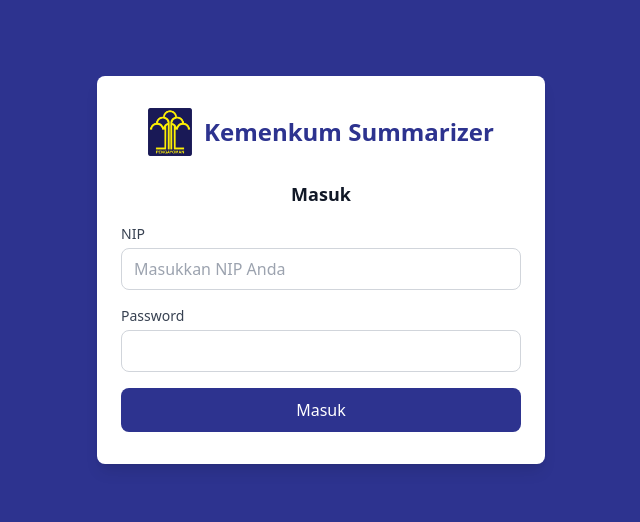
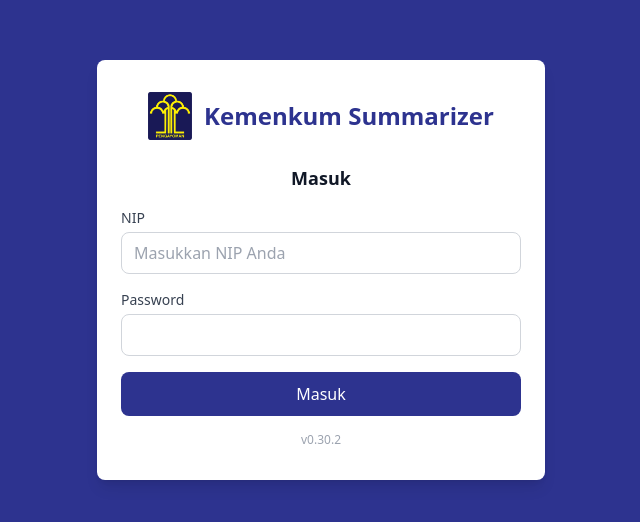
Before and after one commit to wilcentius-git/summarizer, a Next.js app: page /login in a window 1280 px wide. Shown: the part 130-652 px from the top of the page, without its empty margins (319-959 px from the left). Built offline with nearby package versions, Linux system fonts and the light colour scheme; no server answers.

Commit message:
Release v0.30.2: Show app version on login page

```diff
--- a/app/login/page.tsx
+++ b/app/login/page.tsx
@@ -1,5 +1,6 @@
 "use client";
 
+import { version } from "../../package.json";
 import { Suspense, useState } from "react";
 import { useRouter, useSearchParams } from "next/navigation";
 import Image from "next/image";
@@ -108,6 +109,7 @@
           >
             {loading ? "Memproses…" : "Masuk"}
           </button>
+          <p className="text-center text-xs text-gray-400 mt-3">v{version}</p>
         </form>
       </div>
     </main>
--- a/package.json
+++ b/package.json
@@ -1,6 +1,6 @@
 {
   "name": "summarizer",
-  "version": "0.30.1",
+  "version": "0.30.2",
   "private": true,
   "prisma": {
     "seed": "tsx prisma/seed.ts"
```
Also changed, not shown: 1 other file (tests, documents, lock files or other folders).
